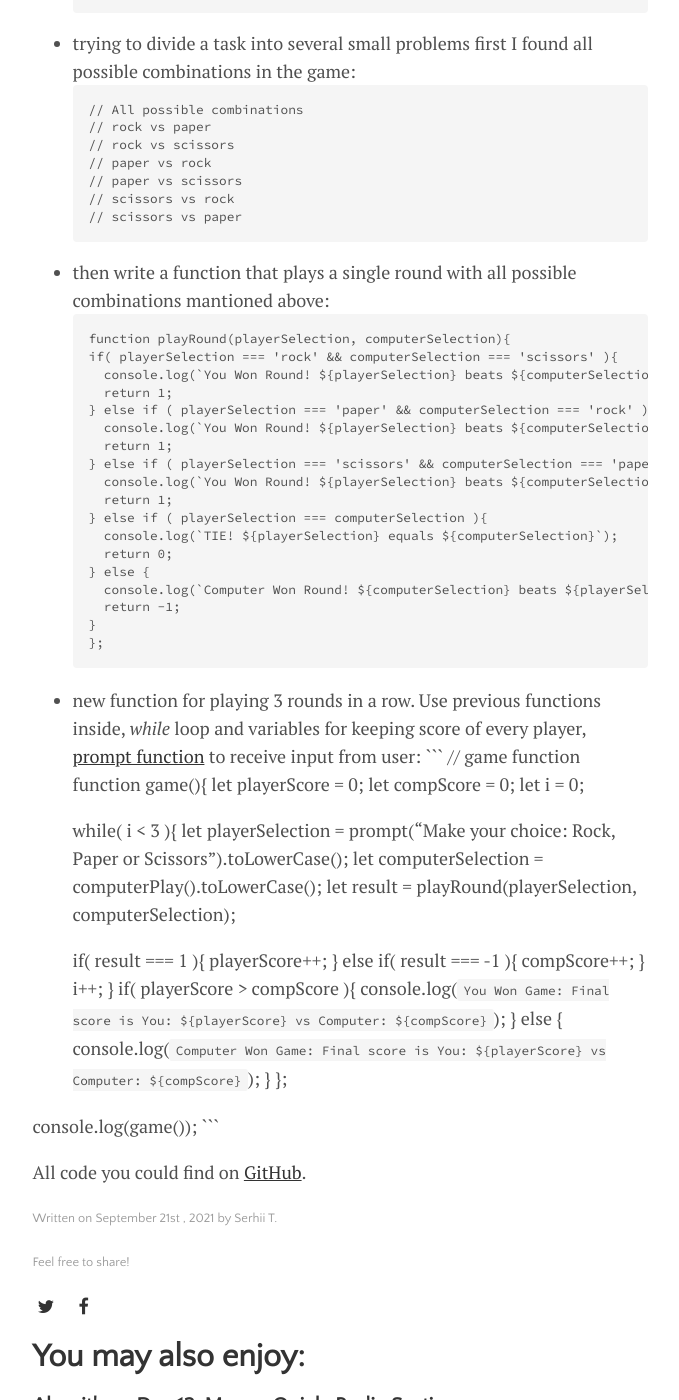
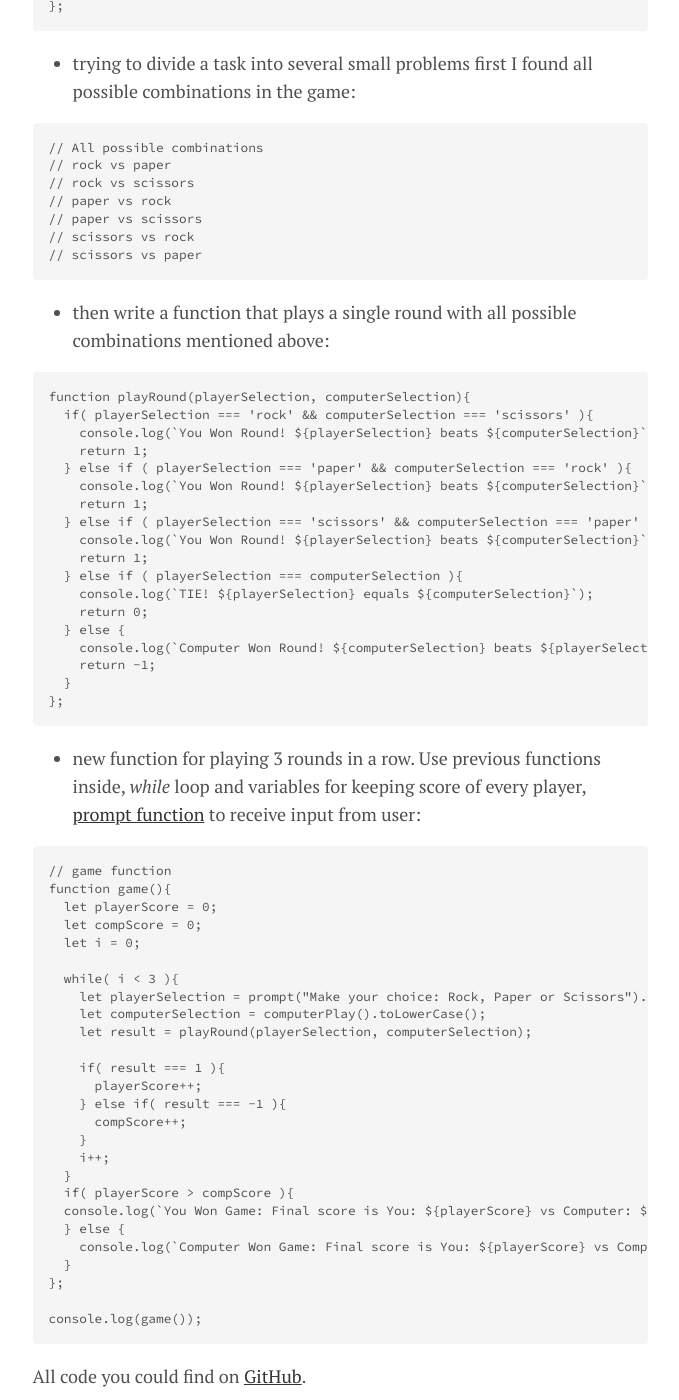
Before and after one commit to SergeyTocarchuk/sergeytocarchuk.github.io, a Jekyll site: the page built from _posts/2021-09-21-algorithms-rock-paper-scissors.md, in a window 1280 px wide and 1400 px high, scrolled down 566 px. Shown: the whole window, without its empty margins (300-979 px from the left). Built offline with Jekyll 4.4.1, drawn with Linux system fonts in a browser that asks for light colours.

Commit message:
correct post: Rock Paper Scissors game

````diff
--- a/_posts/2021-09-21-algorithms-rock-paper-scissors.md
+++ b/_posts/2021-09-21-algorithms-rock-paper-scissors.md
@@ -10,6 +10,7 @@ image:
 Since yesterday I worked on Rock Paper Scissors Game:
 - there is no interface;
 - you play with computer, so here is the fist function **computerPlay** that makes a random choice for computer:
+
 ```
 //function will randomly return either ‘Rock’, ‘Paper’ or ‘Scissors’
 function computerPlay(){
@@ -23,7 +24,9 @@ function computerPlay(){
   }
 };
 ```
+
 - trying to divide a task into several small problems first I found all possible combinations in the game:
+
 ```
 // All possible combinations
 // rock vs paper
@@ -33,7 +36,9 @@ function computerPlay(){
 // scissors vs rock
 // scissors vs paper
 ```
-- then write a function that plays a single round with all possible combinations mantioned above:
+
+- then write a function that plays a single round with all possible combinations mentioned above:
+
 ```
 function playRound(playerSelection, computerSelection){
   if( playerSelection === 'rock' && computerSelection === 'scissors' ){
@@ -54,7 +59,9 @@ function playRound(playerSelection, computerSelection){
   }
 };
 ```
+
 - new function for playing 3 rounds in a row. Use previous functions inside, _while_ loop and variables for keeping score of every player, [prompt function](https://developer.mozilla.org/en-US/docs/Web/API/Window/prompt) to receive input from user:
+
 ```
 // game function
 function game(){
````
